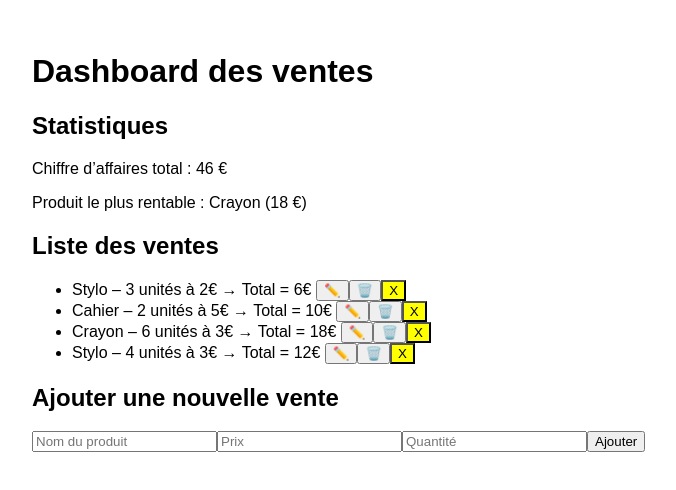
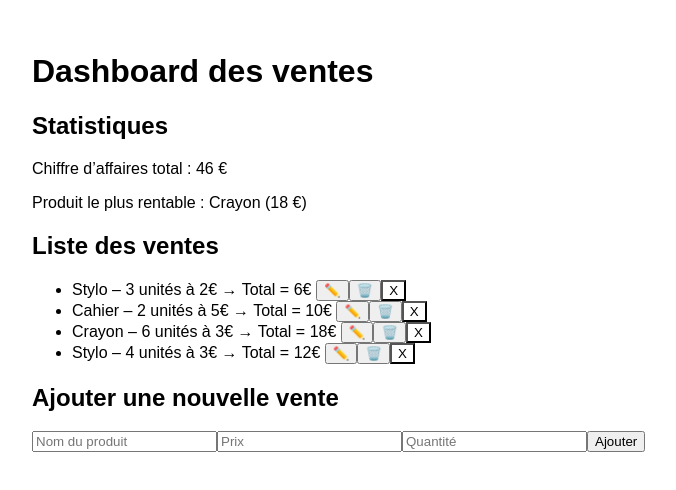
Before and after one commit to AyouBattle/vente-dashboard, a React (Create React App) app: page / in a window 1280 px wide. Shown: the top 490 px of the page, without its empty margins (0-676 px from the left). Built offline with nearby package versions, Linux system fonts and the light colour scheme.

Commit message:
nex css changement

```diff
--- a/src/components/VenteList.jsx
+++ b/src/components/VenteList.jsx
@@ -11,7 +11,7 @@ function VenteList({ ventes, onModifier, onSupprimer }) {
             {vente.quantite * vente.prix}€{" "}
             <button onClick={() => onModifier(vente)}>✏️</button>
             <button onClick={() => onSupprimer(vente.id)}>🗑️</button>
-            <button onClick={() => onSupprimer(vente.id)} style={{backgroundColor: "yellow", color: "black"}}>X</button>
+            <button onClick={() => onSupprimer(vente.id)} style={{backgroundColor: "white", color: "black"}}>X</button>
           </li>
         ))}
       </ul>
```
